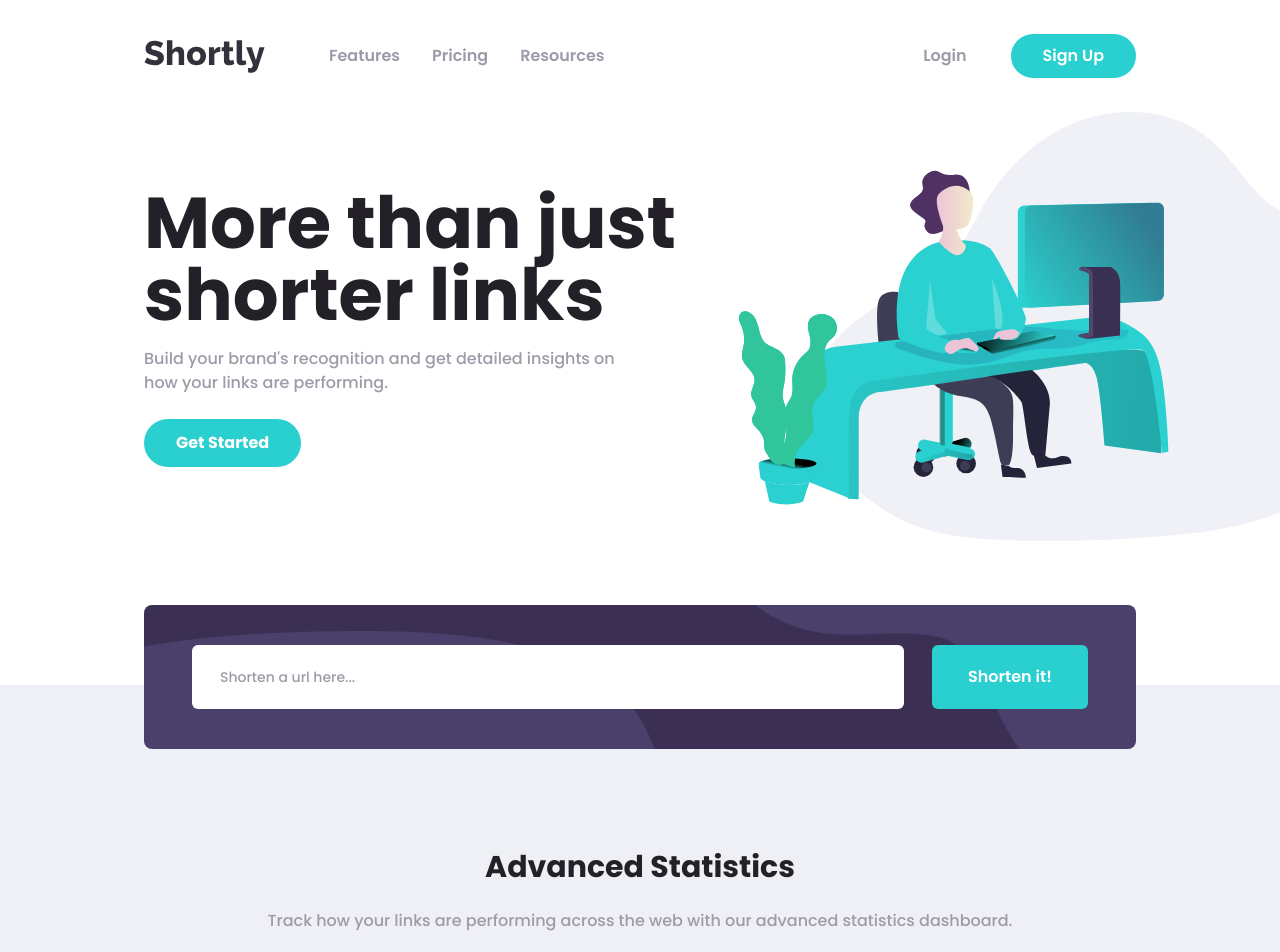
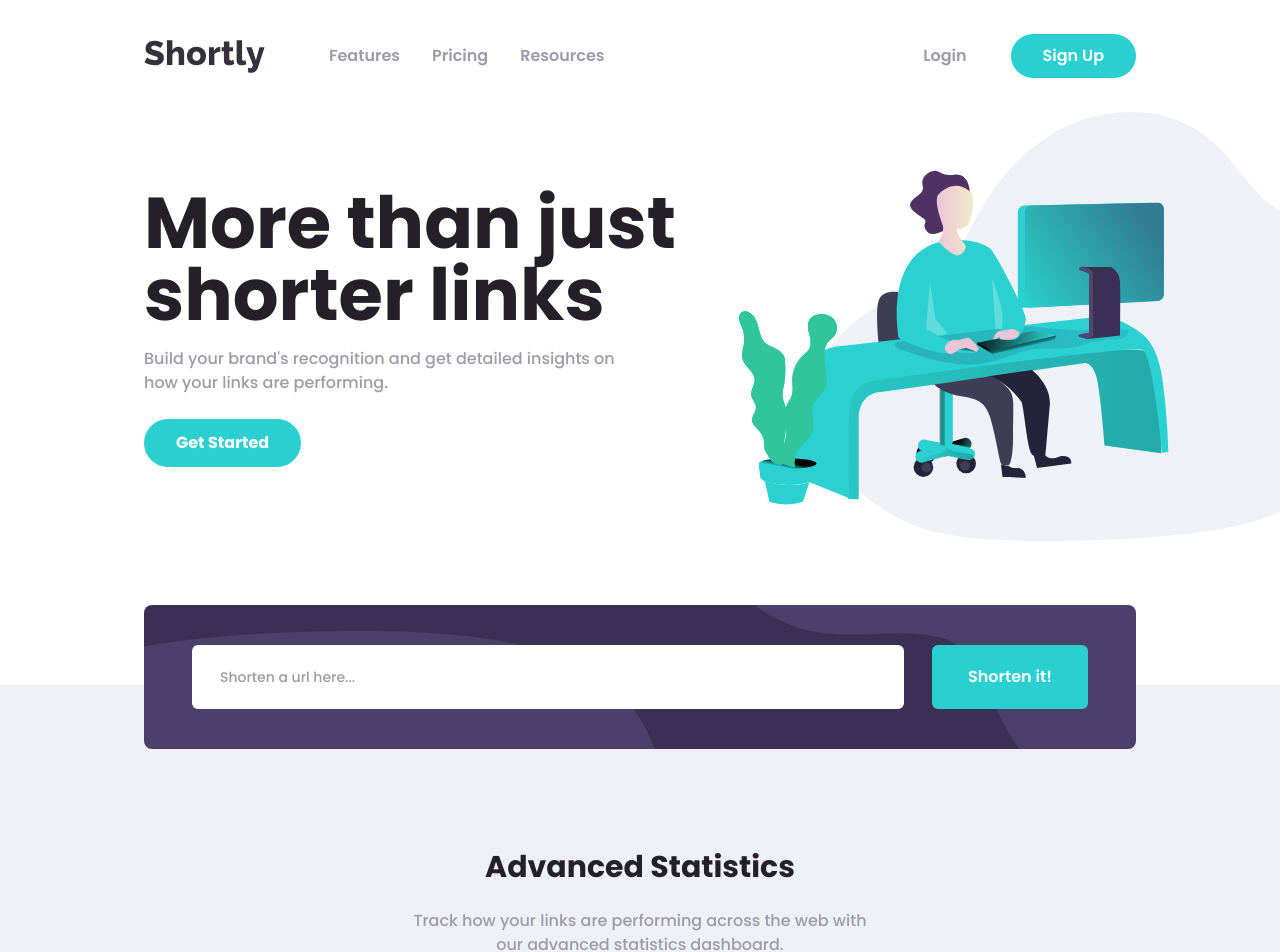
Before and after one commit to arshGoyalDev/url-shortner, a React (Create React App) app: page / in a window 1280 px wide. Shown: the top 952 px of the page. Built offline with nearby package versions, Linux system fonts and the light colour scheme.

Commit message:
fix: a styling issue in features section

```diff
--- a/src/components/sections/Features.js
+++ b/src/components/sections/Features.js
@@ -29,11 +29,11 @@ const featuresArray = [
 const Features = () => {
   return (
     <div className="px-5 lg:px-20 xl:px-36 mt-20">
-      <div className="flex flex-col gap-6 text-center">
+      <div className="flex flex-col items-center gap-6 text-center">
         <h2 className="text-3xl font-bold text-neutral-darkViolet">
           Advanced Statistics
         </h2>
-        <p className="font-medium text-neutral-grayishViolet">
+        <p className="max-w-[480px] font-medium text-neutral-grayishViolet">
           Track how your links are performing across the web with our advanced
           statistics dashboard.
         </p>
```
